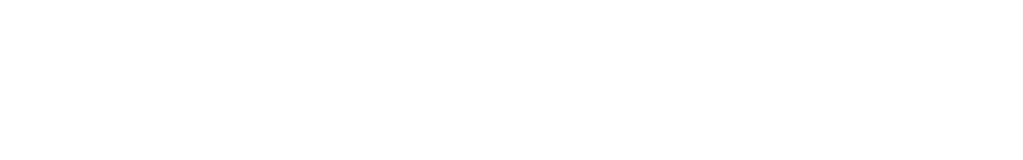
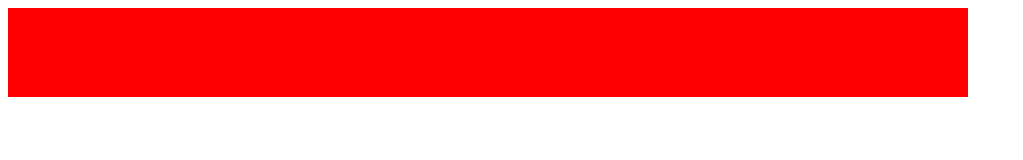
Before and after one commit to tokuyama-shouta/web2, a plain HTML site: page index.html in a window 1280 px wide. Shown: the whole page, without its empty margins (0-1023 px from the left). Drawn offline with Linux system fonts and the light colour scheme.

Commit message:
headerレイアウト

```diff
--- a/index.html
+++ b/index.html
@@ -7,6 +7,10 @@
   <link rel="stylesheet" href="styles.css">
 </head>
 <body>
+  <!-- headerここから -->
+  <header></header>
+  <!-- headerここまで -->
+
 
 </body>
 </html>
--- a/styles.css
+++ b/styles.css
@@ -1 +1,8 @@
 @charset "utf-8";
+
+
+header{
+  width: 960px;
+  height: 89px;
+  background-color: red;
+}
```
